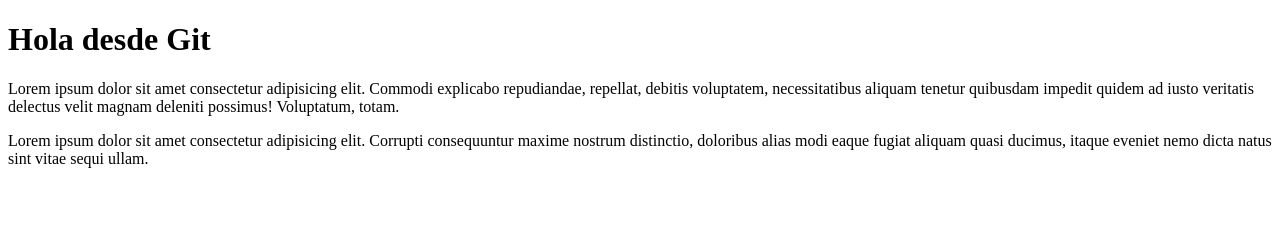
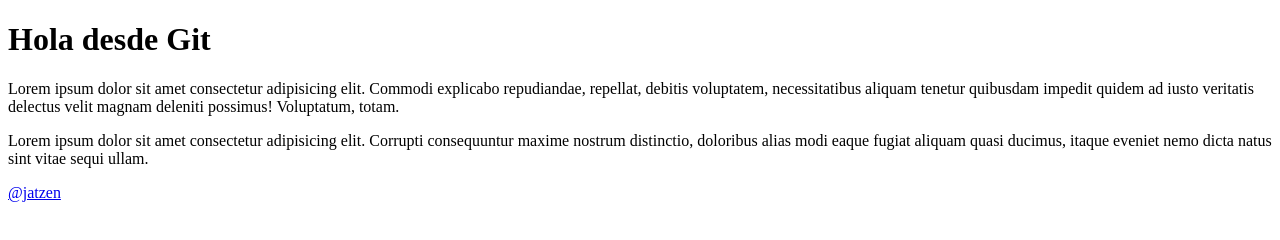
Before and after one commit to jatzencastillo/Prueba3, a plain HTML site: page index5.html in a window 1280 px wide. Drawn offline with Linux system fonts and the light colour scheme.

Commit message:
Se modifico el index5 desde la ramaB

```diff
--- a/index5.html
+++ b/index5.html
@@ -11,4 +11,7 @@
     <p>Lorem ipsum dolor sit amet consectetur adipisicing elit. Commodi explicabo repudiandae, repellat, debitis voluptatem, necessitatibus aliquam tenetur quibusdam impedit quidem ad iusto veritatis delectus velit magnam deleniti possimus! Voluptatum, totam.</p>
     <p>Lorem ipsum dolor sit amet consectetur adipisicing elit. Corrupti consequuntur maxime nostrum distinctio, doloribus alias modi eaque fugiat aliquam quasi ducimus, itaque eveniet nemo dicta natus sint vitae sequi ullam.</p>
 </body>
+<footer>
+    <a href="http://twitter.com">@jatzen</a>
+</footer>
 </html>
```
